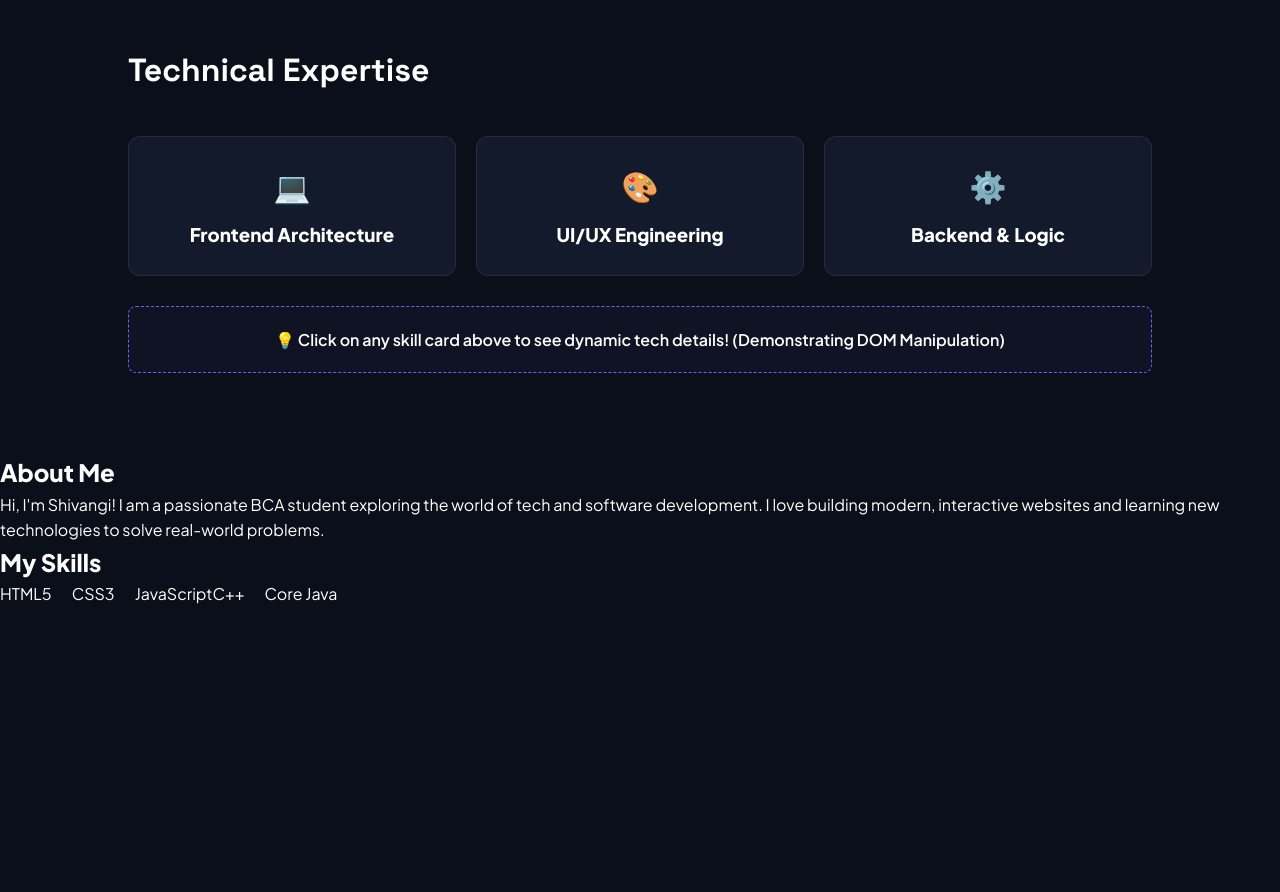
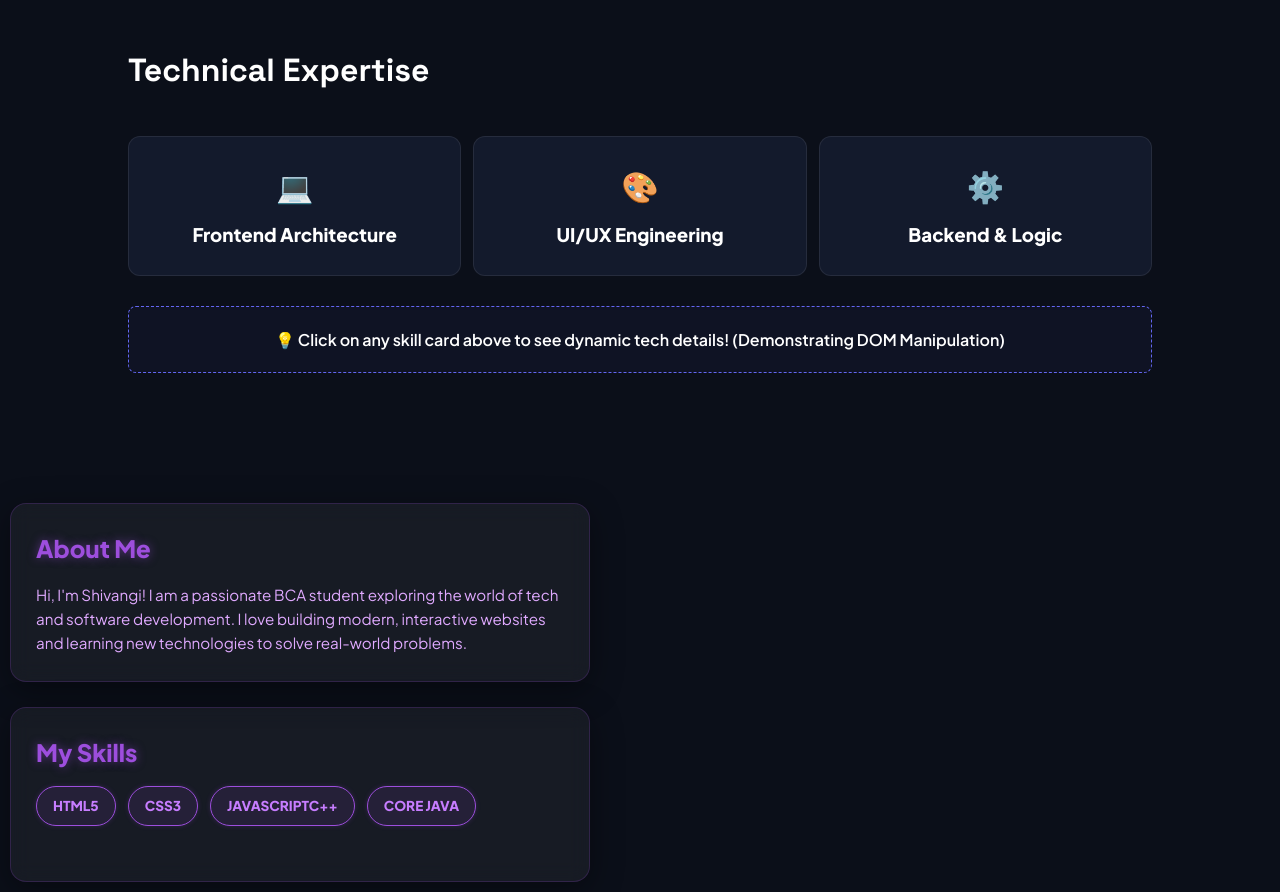
Before and after one commit to shivangitech/shivangi-dev-nexus, a plain HTML site: page index.html in a window 1280 px wide. Shown: the part 1380-2272 px from the top of the page. Before the commit the page ends 2017 px from the top, so only its background shows below. Drawn offline with Linux system fonts and the light colour scheme.

Commit message:
Update style.css

```diff
--- a/style.css
+++ b/style.css
@@ -252,3 +252,63 @@ h1 {
     border-radius: 20px;
     cursor: pointer;
 }
+
+
+/* About & Skills Styling */
+.about-skills-section {
+    display: flex;
+    flex-direction: column;
+    gap: 25px;
+    margin-top: 40px;
+    padding: 10px;
+    width: 100%;
+    max-width: 600px;
+}
+
+.about-box, .skills-box {
+    background: rgba(255, 255, 255, 0.05);
+    border: 1px solid rgba(157, 78, 221, 0.2);
+    border-radius: 16px;
+    padding: 25px;
+    backdrop-filter: blur(10px);
+    box-shadow: 0 8px 32px 0 rgba(0, 0, 0, 0.37);
+}
+
+.about-box h2, .skills-box h2 {
+    color: #9d4edd;
+    font-size: 1.5rem;
+    margin-bottom: 15px;
+    text-shadow: 0 0 10px rgba(157, 78, 221, 0.5);
+}
+
+.about-box p {
+    color: #e0aaff;
+    line-height: 1.6;
+    font-size: 0.95rem;
+}
+
+.skills-container {
+    display: flex;
+    flex-wrap: wrap;
+    gap: 12px;
+}
+
+.skill-badge {
+    background: rgba(157, 78, 221, 0.1);
+    color: #c77dff;
+    border: 1px solid #9d4edd;
+    padding: 8px 16px;
+    border-radius: 20px;
+    font-size: 0.85rem;
+    font-weight: bold;
+    text-transform: uppercase;
+    transition: all 0.3s ease;
+    box-shadow: 0 0 5px rgba(157, 78, 221, 0.2);
+}
+
+.skill-badge:hover {
+    background: #9d4edd;
+    color: #fff;
+    box-shadow: 0 0 15px #9d4edd;
+    transform: translateY(-3px);
+}
```
